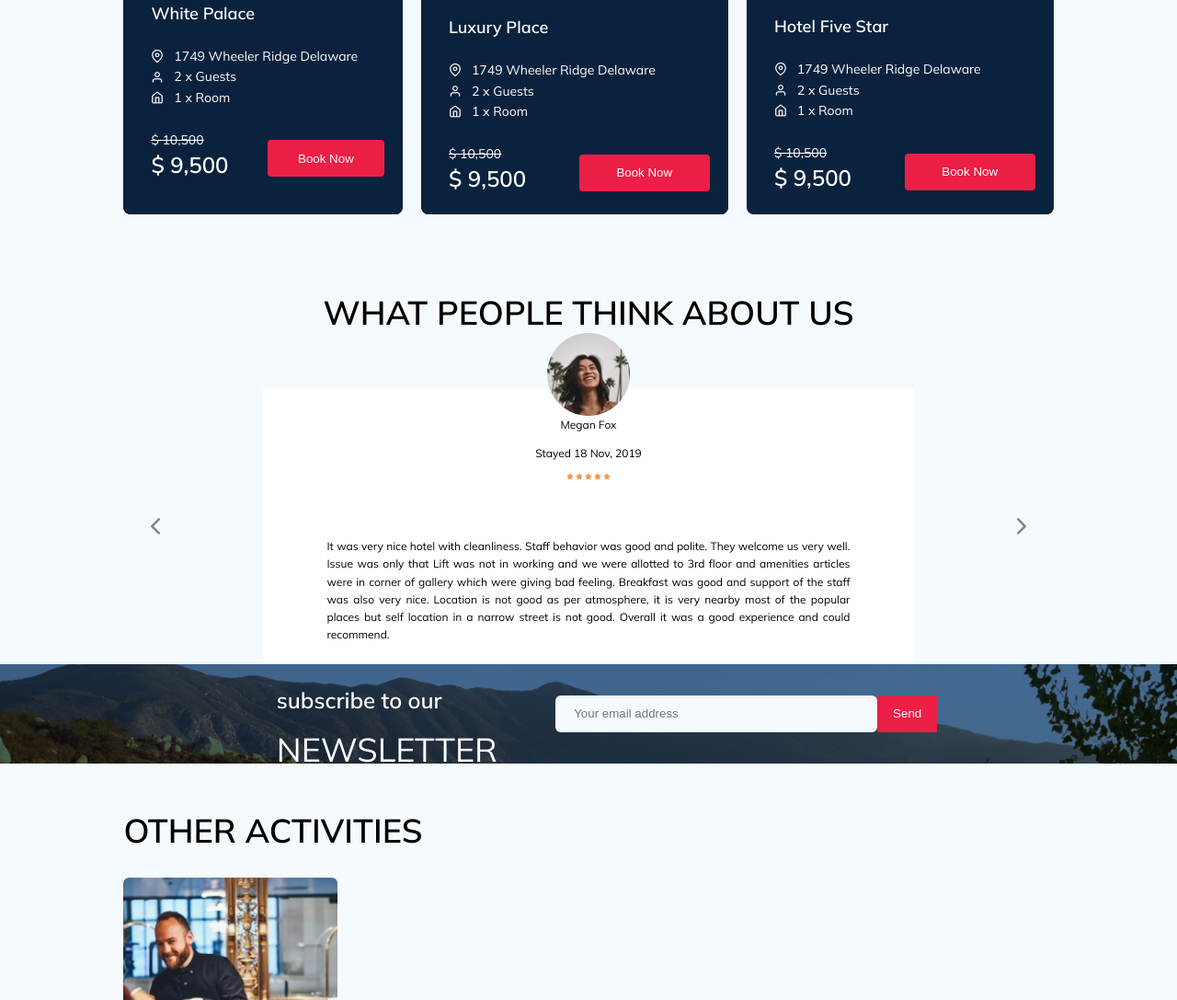
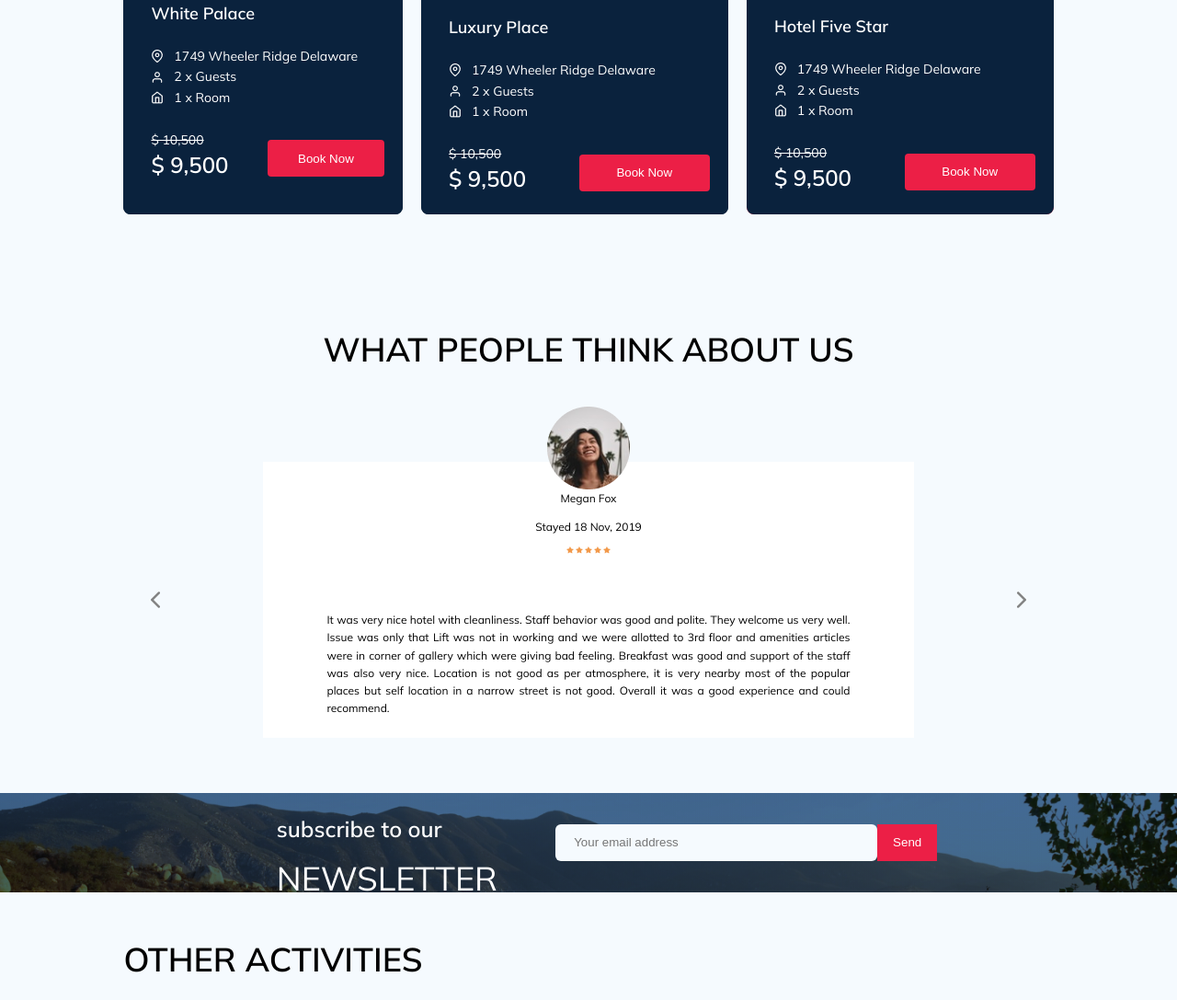
Before and after one commit to ok-basil/hotelwork, a website: page index.html in a window 1280 px wide. Shown: the part 2754-3841 px from the top of the page at 92% size. Drawn offline with nearby package versions, Linux system fonts and the light colour scheme.

Commit message:
More fixes

```diff
--- a/sass/custom/_module.scss
+++ b/sass/custom/_module.scss
@@ -934,7 +934,7 @@ ul.breadcrumb li+li:before {
                     position: relative;
 
                     img {
-                        height: 100%;
+                        height: 109%;
                         width: 100%;
                     }
 
@@ -1306,6 +1306,8 @@ ul.breadcrumb li+li:before {
 .guest-review-section {
     width: 100%;
     height: 100%;
+    margin-top: 40px;
+    margin-bottom: 60px;
 
     .guest-wrapper {
         display: flex;
@@ -1335,6 +1337,7 @@ ul.breadcrumb li+li:before {
             justify-content: space-between;
             padding-left: 20px;
             padding-right: 20px;
+            margin-top: 40px;
 
             span {
                 display: flex;
```
Also changed, not shown: style.css.
